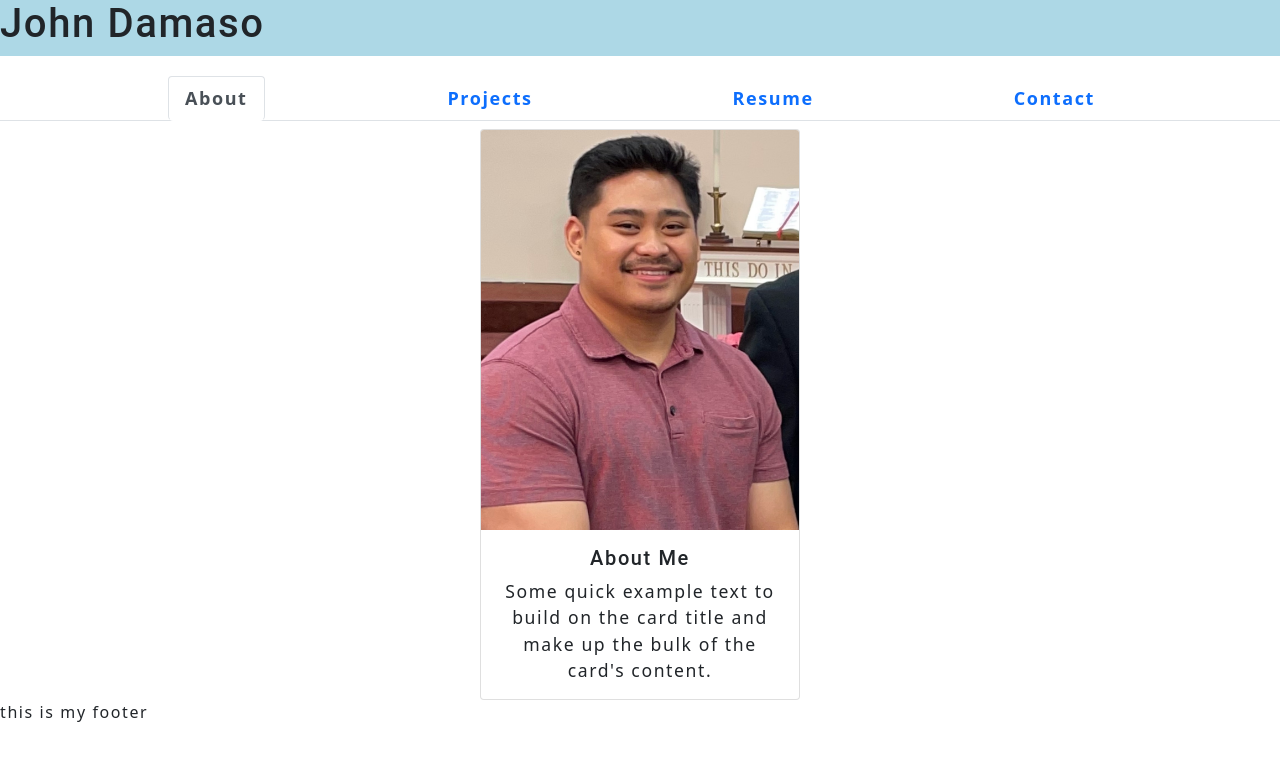
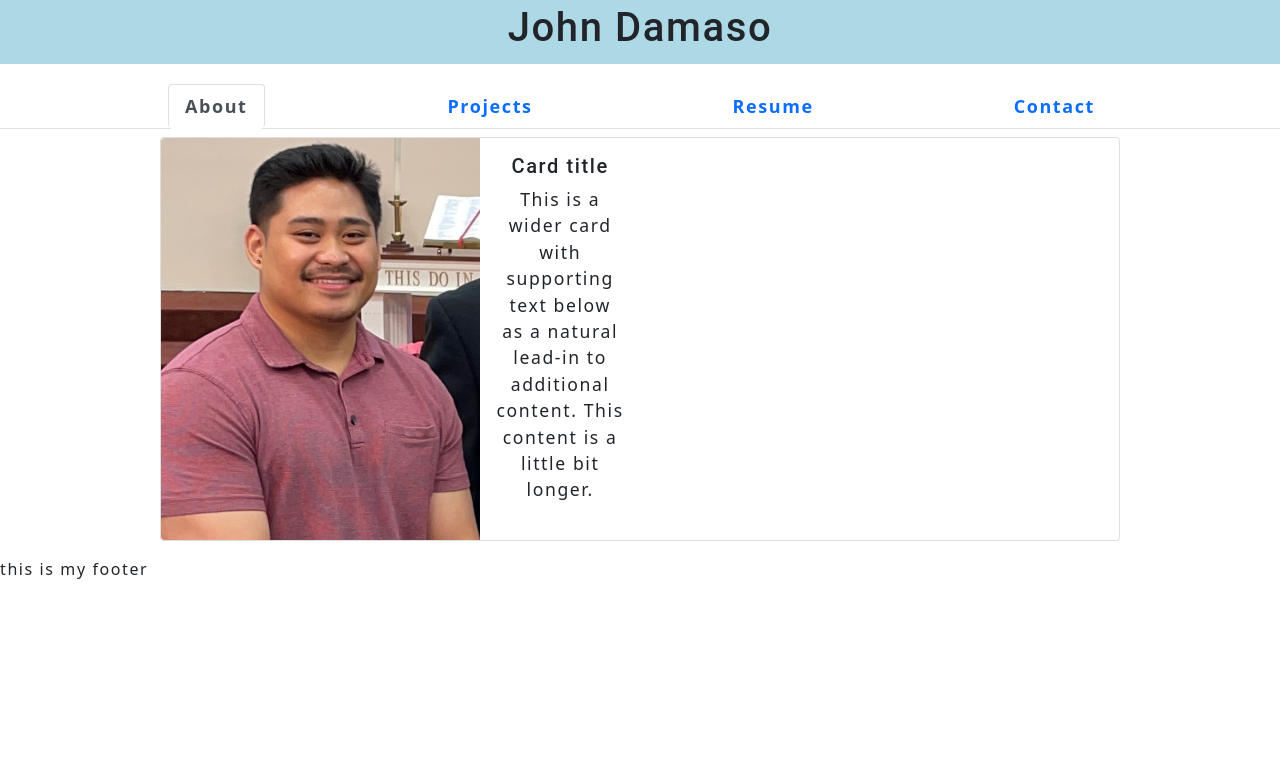
Before and after one commit to JoDamaso/jodamaso-portfolio, a React (Create React App) app: page / in a window 1280 px wide. Shown: the top 760 px of the page. Built offline with nearby package versions, Linux system fonts and the light colour scheme.

Commit message:
tested 2 different cards for about me section

```diff
--- a/src/components/Header.js
+++ b/src/components/Header.js
@@ -2,8 +2,8 @@ import React from 'react'
 
 function Header() {
     return (
-        <header>
-            <h1 className="d-flex align-content-center">John Damaso</h1>
+        <header className="d-flex justify-content-center">
+            <h1 className="p-1">John Damaso</h1>
         </header>
     )
 }
--- a/src/components/pages/About.js
+++ b/src/components/pages/About.js
@@ -4,13 +4,26 @@ import pic from '../assets/IMG_7515-min.png'
 function About() {
     return (
         <section className='d-flex justify-content-center align-content-center pt-2'>
-            <div className="card" >
-                <img src={pic} className="card-img-top" alt="Headshot of John Damaso" />
-                    <div className="card-body">
-                        <h5 className="card-title">About Me</h5>
-                        <p className="card-text">Some quick example text to build on the card title and make up the bulk of the card's content.</p>
-
+            {/* <div className="card shadow p-3 mb-5 bg-body rounded" >
+                <img src={pic} className="card-img-top rounded" alt="Headshot of John Damaso" />
+                <div className="card-body">
+                    <h5 className="card-title">About Me</h5>
+                    <p className="card-text">Some quick example text to build on the card title and make up the bulk of the card's content.</p>
+                </div>
+            </div> */}
+            <div className="card mb-3 bg-body col-md-9">
+                <div className="row g-0">
+                    <div className="col-md-4">
+                        <img src={pic} className="img-fluid rounded-start" alt="Headshot of John Damaso"/>
                     </div>
+                    <div className="col-md-2">
+                        <div className="card-body">
+                            <h5 className="card-title">Card title</h5>
+                            <p className="card-text">This is a wider card with supporting text below as a natural lead-in to additional content. This content is a little bit longer.</p>
+                            <p className="card-text"></p>
+                        </div>
+                    </div>
+                </div>
             </div>
         </section>
     )
--- a/src/components/pages/Projects.js
+++ b/src/components/pages/Projects.js
@@ -3,8 +3,31 @@ import React from 'react';
 function Project(props) {
 
     return (
-        <div>
-            this is a project
+        <div className="card-group">
+            <div className="card">
+                <img src="..." className="card-img-top" alt="..."/>
+                    <div className="card-body">
+                        <h5 className="card-title">Card title</h5>
+                        <p className="card-text">This is a wider card with supporting text below as a natural lead-in to additional content. This content is a little bit longer.</p>
+                        <p className="card-text"><small className="text-muted">Last updated 3 mins ago</small></p>
+                    </div>
+            </div>
+            <div className="card">
+                <img src="..." className="card-img-top" alt="..."/>
+                    <div className="card-body">
+                        <h5 className="card-title">Card title</h5>
+                        <p className="card-text">This card has supporting text below as a natural lead-in to additional content.</p>
+                        <p className="card-text"><small className="text-muted">Last updated 3 mins ago</small></p>
+                    </div>
+            </div>
+            <div className="card">
+                <img src="..." className="card-img-top" alt="..."/>
+                    <div className="card-body">
+                        <h5 className="card-title">Card title</h5>
+                        <p className="card-text">This is a wider card with supporting text below as a natural lead-in to additional content. This card has even longer content than the first to show that equal height action.</p>
+                        <p className="card-text"><small className="text-muted">Last updated 3 mins ago</small></p>
+                    </div>
+            </div>
         </div>
     )
 };
```
Also changed, not shown: src/components/NavTabs.js (+0 -9 lines).
